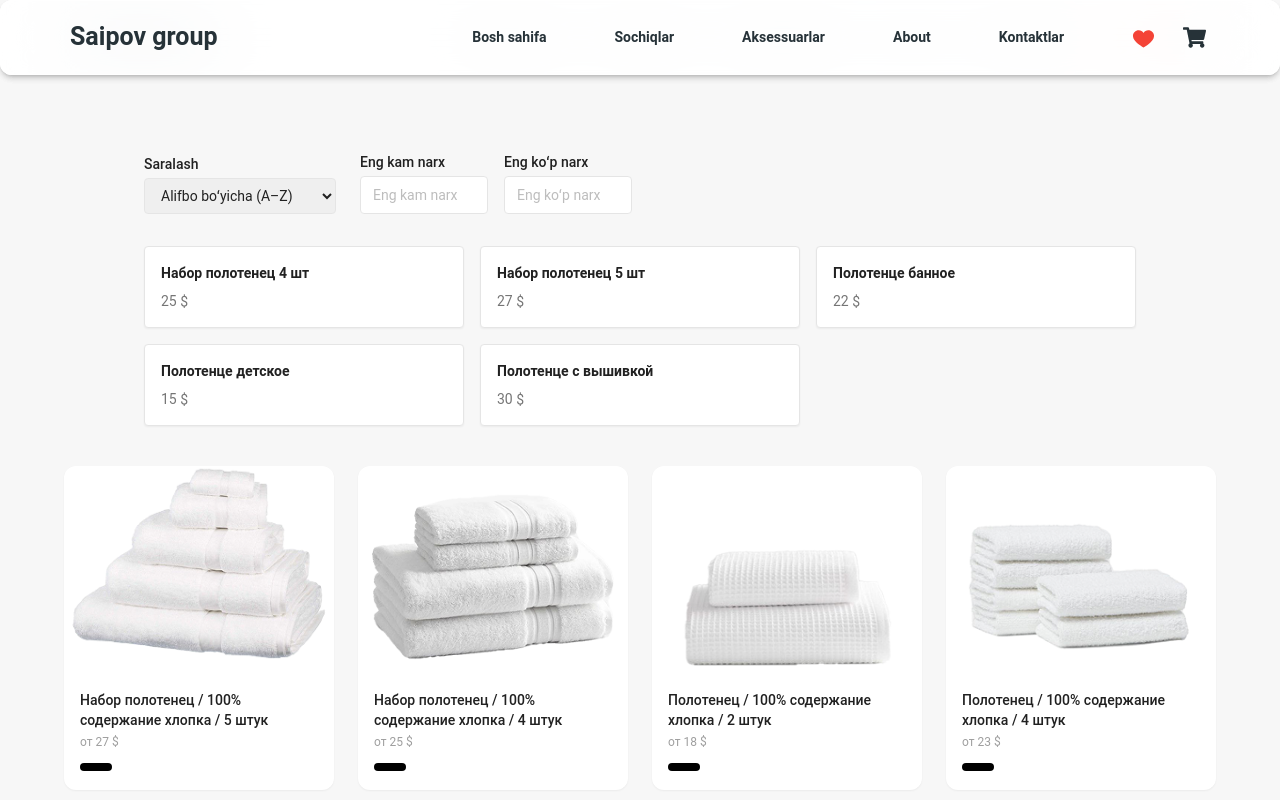
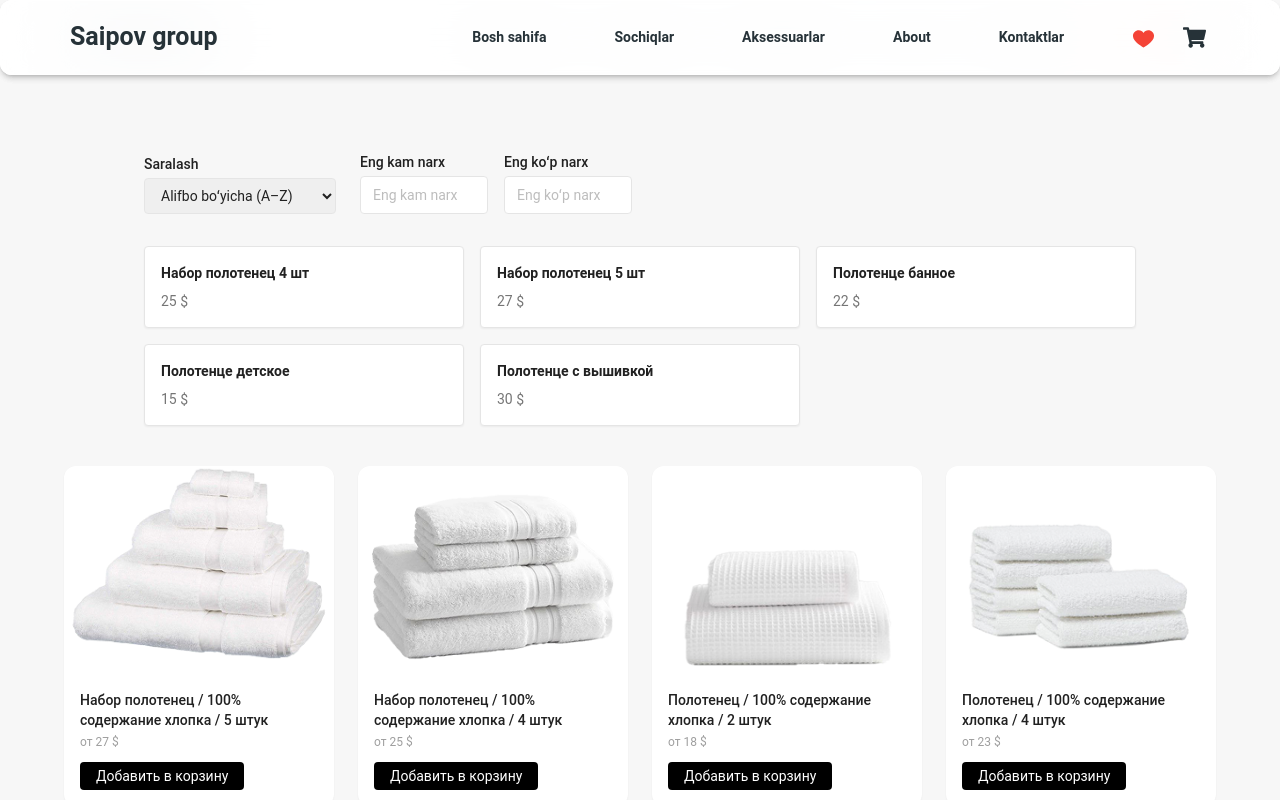
Before and after one commit to umidjanov/saipov, a React (Vite) app: page /cardUi in a window 1280 px wide. Shown: the top 800 px of the page. Built offline with nearby package versions, Linux system fonts and the light colour scheme.

Commit message:
cardUi updated

```diff
--- a/src/pages/cardUi/cardUi.jsx
+++ b/src/pages/cardUi/cardUi.jsx
@@ -88,7 +88,7 @@ export default function CardUi() {
                         onClick={() => addToCart(product)}
                         className="mt-3 bg-black text-white px-4 py-1 text-sm rounded hover:bg-gray-800 transition"
                       >
-                        {/* {t("towels3.addToCart")} */}
+                        Добавить в корзину
                       </button>
                     );
                   }
```
